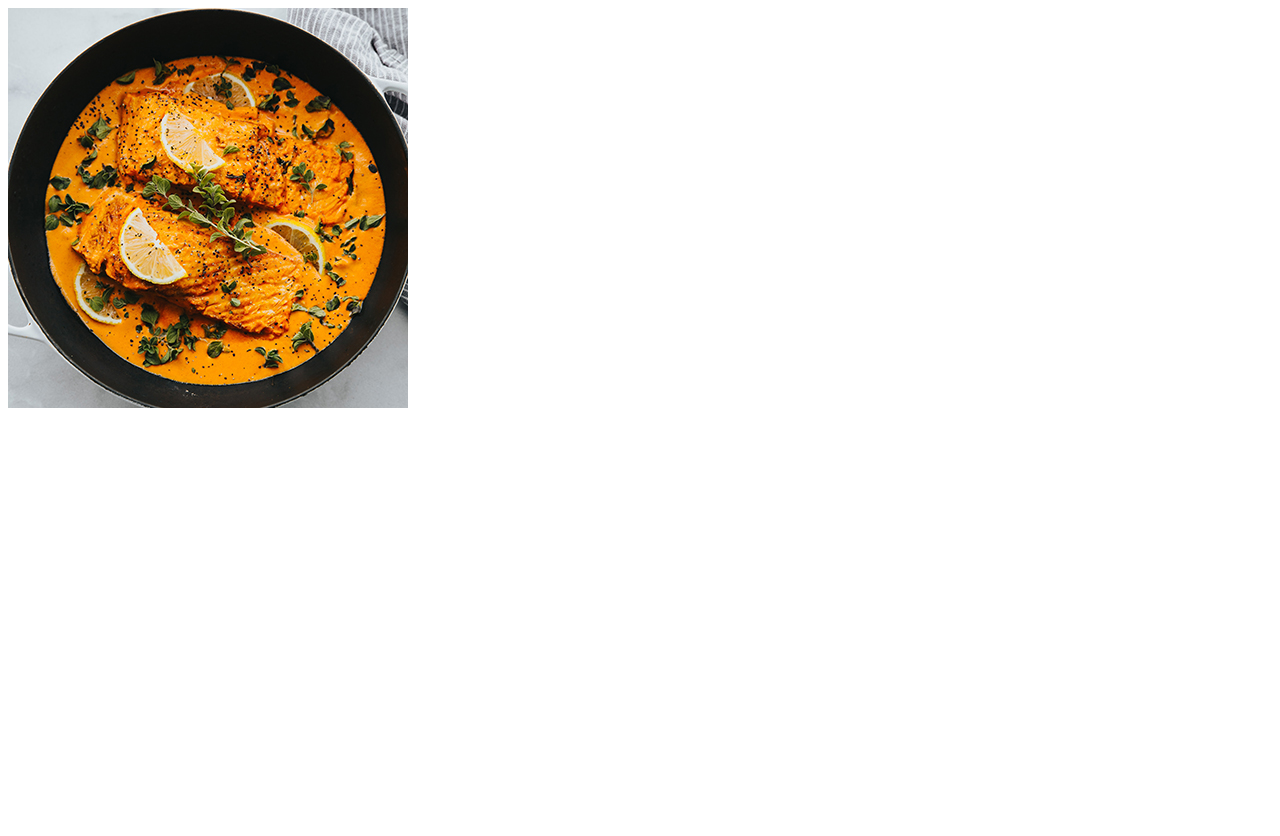
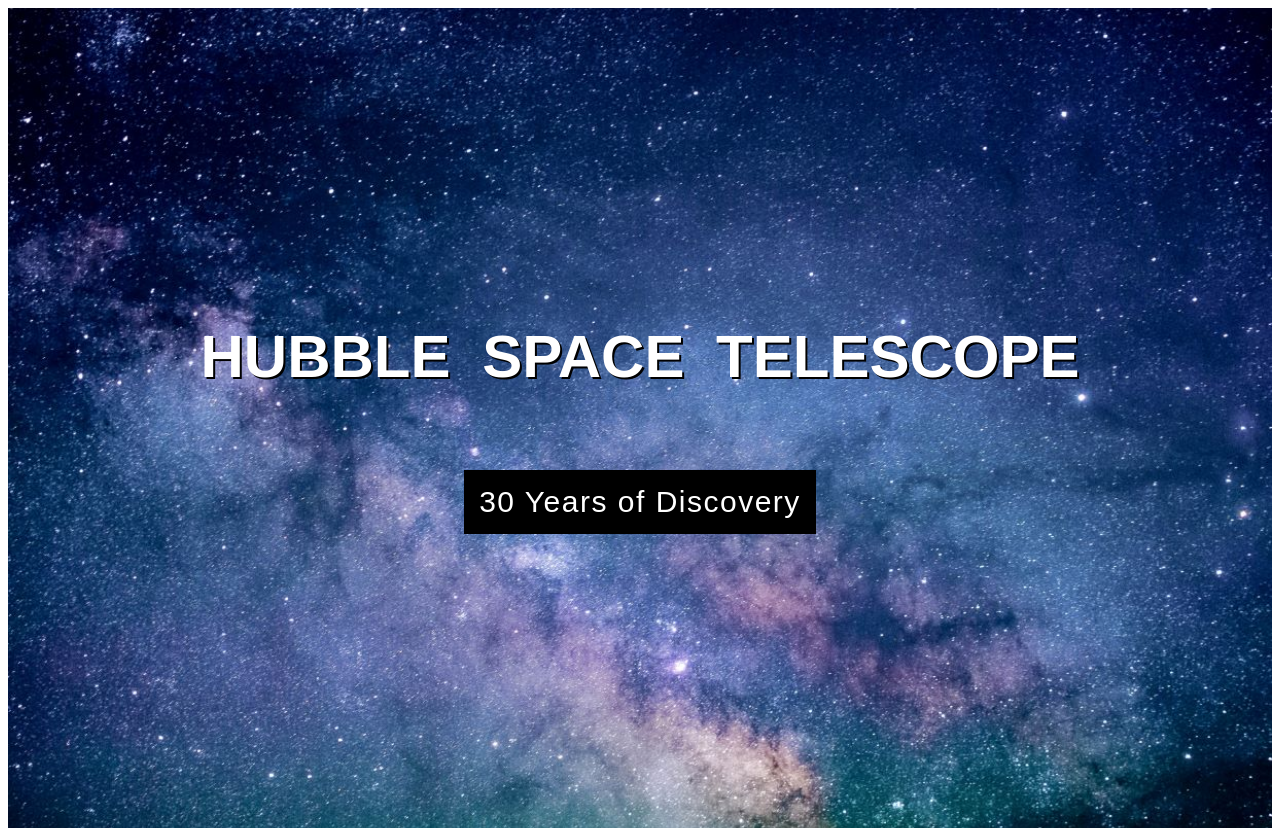
Before and after one commit to OlanrewajuEniola/js-basics, a plain HTML site: page index.html in a window 1280 px wide. Before the commit the page ends 800 px from the top, so only its background shows below. Drawn offline with Linux system fonts and the light colour scheme.

Commit message:
Background image exercise

```diff
--- a/CSS/styles.css
+++ b/CSS/styles.css
@@ -1,3 +1,66 @@
-    html {
-        font-size: 62.5%;
-      }
+  html{
+    font-size: 62.5%;
+  }
+
+  body{
+    font-family: Poppins, Arial, Helvetica, sans-serif;
+  }
+
+  h1{
+    font-weight: 900;
+    font-size: 5rem;
+    text-transform: uppercase;
+    text-shadow: 2px 2px 0 #000;
+    word-spacing: 1.5rem;
+  }
+
+  .hero{
+    align-items: center;
+    background: url(../images/image.jpg) no-repeat;
+    background-size: cover;
+    color: #fff;
+    display: flex;
+    flex-direction: column;
+    height: 100vh;
+    justify-content: center;
+    padding: 1rem;
+    text-align: center;
+  }
+
+  .hero .tagline{
+    background: black;
+    font-size: 3rem;
+    font-weight: 300;
+    letter-spacing: 1.5px;
+    padding: 1.5rem;
+  }
+
+  @media screen and (min-width: 768px) {
+    .hero{
+      background: url(../images/image@2x.jpg) no-repeat;
+      background-size: cover;
+    }
+    .hero .tagline{
+      font-size: 3rem;
+    }
+  }
+
+  @media screen and (min-width: 1024px) {
+    .hero{
+      background: url(../images/image@3x.jpg) no-repeat;
+      background-size: cover;
+    }
+    h1{
+      font-size: 6rem;
+    }
+  }
+
+  @media screen and (min-width: 1440px) {
+    .hero{
+      background: url(../images/image@4x.jpg) no-repeat;
+      background-size: cover;
+    }
+    h1{
+      font-size: 9rem;
+    }
+  }
--- a/index.html
+++ b/index.html
@@ -10,10 +10,9 @@
     <title>Document</title>
 </head>
     <body>
-     <picture>
-       <source media="(max-width: 500px)" srcset="images/meal-cropped.jpg">
-       <source media="(min-width: 501px)" srcset="images/meal.jpg">
-       <img src="images/meal.jpg" alt="">
-     </picture>
-  </body>
+        <section class="hero">
+            <h1>Hubble Space Telescope</h1>
+            <p class="tagline">30 Years of Discovery</p>
+        </section>
+    </body>
 </html>
```
Also changed, not shown: images/image.jpg (added), images/image@2x.jpg (added), images/image@3x.jpg (added), images/image@4x.jpg (added).
